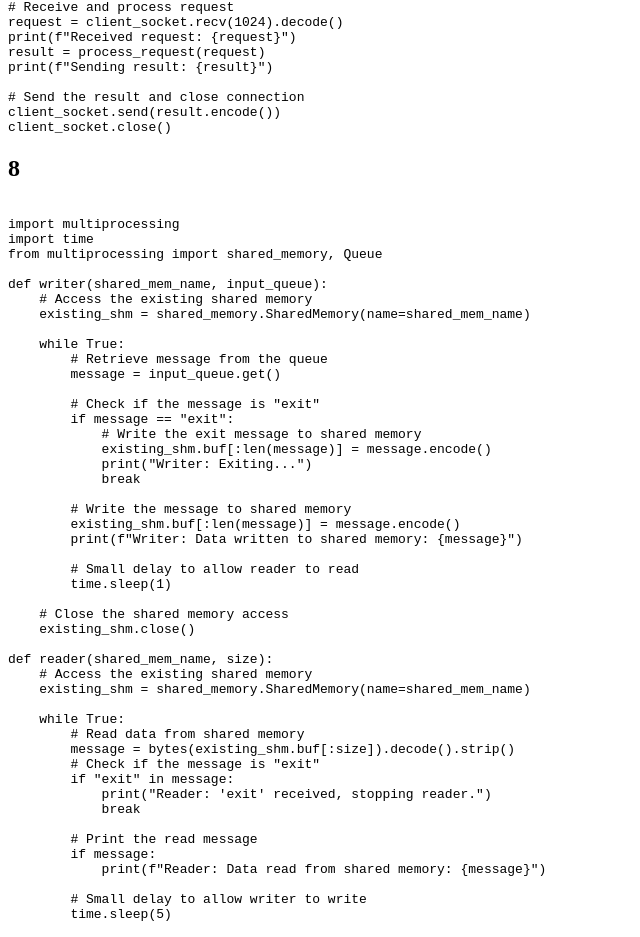
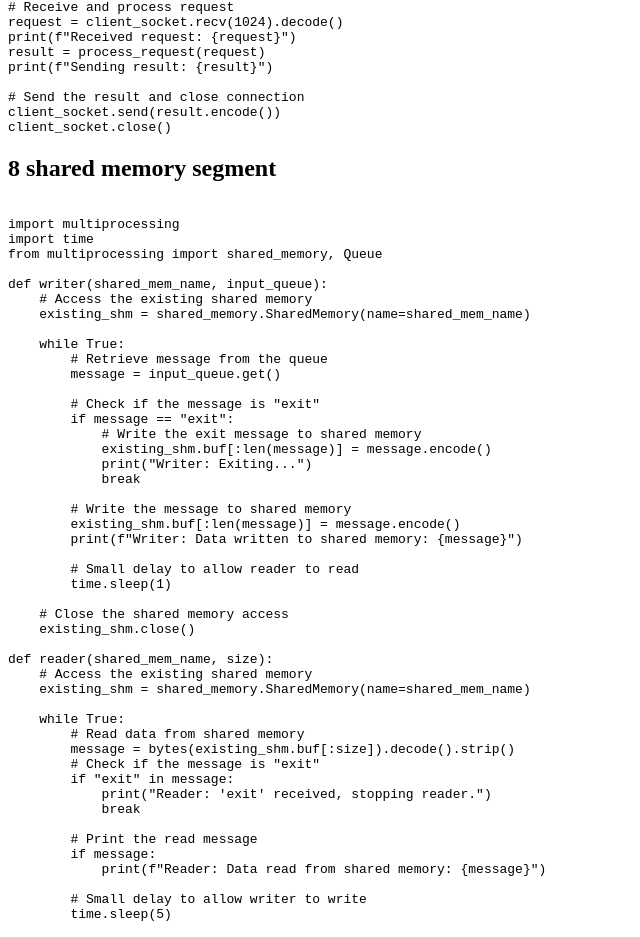
Before and after one commit to bkrupam/cloudmod2, a plain HTML site: page index.html in a window 1280 px wide. Shown: the part 7897-8834 px from the top of the page, without its empty margins (0-640 px from the left). Drawn offline with Linux system fonts and the light colour scheme.

Commit message:
Update index.html

```diff
--- a/index.html
+++ b/index.html
@@ -512,7 +512,7 @@ print(f"Sending result: {result}")
 client_socket.send(result.encode())
 client_socket.close()
 </xmp>
-<h2>8</h2>
+<h2>8 shared memory segment</h2>
 <xmp>
 import multiprocessing
 import time
```
